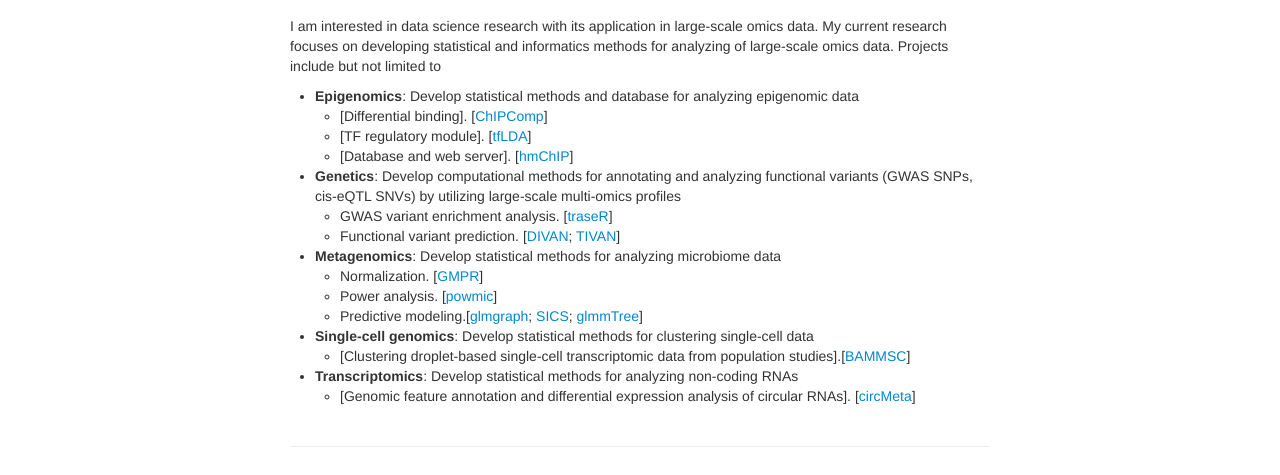
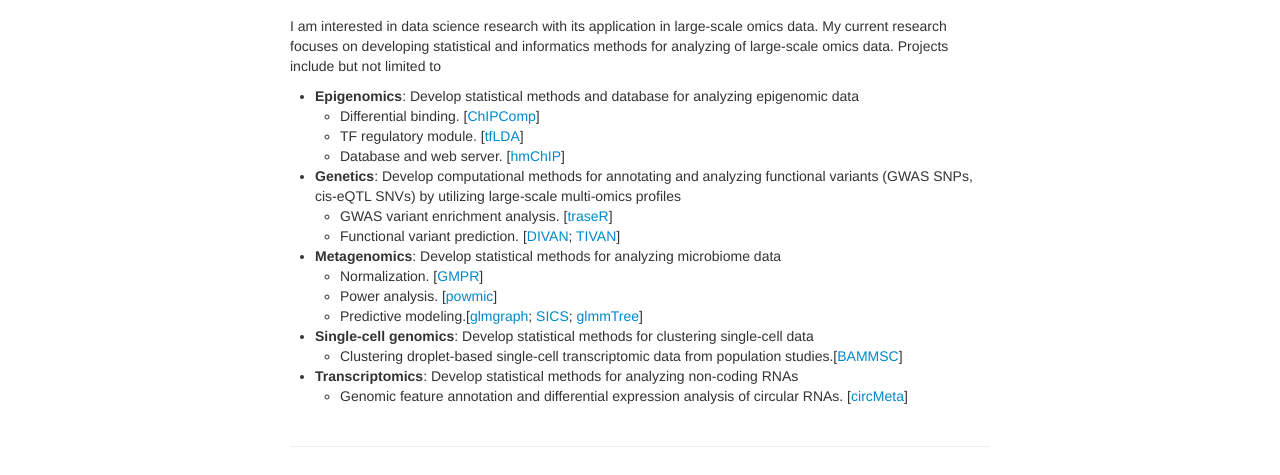
Before and after one commit to lichenbiostat/lichen-lab.github.io, a Jekyll site: the page built from index.md, in a window 1280 px wide. Shown: the part 559-1034 px from the top of the page. Built offline with Jekyll 4.4.1, drawn with Linux system fonts in a browser that asks for light colours.

```diff
--- a/index.md
+++ b/index.md
@@ -41,9 +41,9 @@ I am interested in data science research with its application in large-scale omi
 
 - **Epigenomics**:
 Develop statistical methods and database for analyzing epigenomic data
-	- [Differential binding]. [<a href="https://academic.oup.com/bioinformatics/article/31/12/1889/214643">ChIPComp</a>]
-	- [TF regulatory module]. [<a href="https://academic.oup.com/bioinformatics/advance-article/doi/10.1093/bioinformatics/btz975/5695705">tfLDA</a>]
-	- [Database and web server]. [<a href="https://academic.oup.com/bioinformatics/article/27/10/1447/260530">hmChIP</a>]
+	- Differential binding. [<a href="https://academic.oup.com/bioinformatics/article/31/12/1889/214643">ChIPComp</a>]
+	- TF regulatory module. [<a href="https://academic.oup.com/bioinformatics/advance-article/doi/10.1093/bioinformatics/btz975/5695705">tfLDA</a>]
+	- Database and web server. [<a href="https://academic.oup.com/bioinformatics/article/27/10/1447/260530">hmChIP</a>]
 
 - **Genetics**:
 Develop computational methods for annotating and analyzing functional variants (GWAS SNPs, cis-eQTL SNVs) by utilizing large-scale multi-omics profiles
@@ -58,8 +58,8 @@ Develop statistical methods for analyzing microbiome data
 
 - **Single-cell genomics**:
 Develop statistical methods for clustering single-cell data
-	- [Clustering droplet-based single-cell transcriptomic data from population studies].[<a href="https://www.nature.com/articles/s41467-019-09639-3">BAMMSC</a>]
+	- Clustering droplet-based single-cell transcriptomic data from population studies.[<a href="https://www.nature.com/articles/s41467-019-09639-3">BAMMSC</a>]
 
 - **Transcriptomics**:
 Develop statistical methods for analyzing non-coding RNAs
-	- [Genomic feature annotation and differential expression analysis of circular RNAs]. [<a href="https://academic.oup.com/bioinformatics/advance-article/doi/10.1093/bioinformatics/btz606/5543088">circMeta</a>]
+	- Genomic feature annotation and differential expression analysis of circular RNAs. [<a href="https://academic.oup.com/bioinformatics/advance-article/doi/10.1093/bioinformatics/btz606/5543088">circMeta</a>]
```
